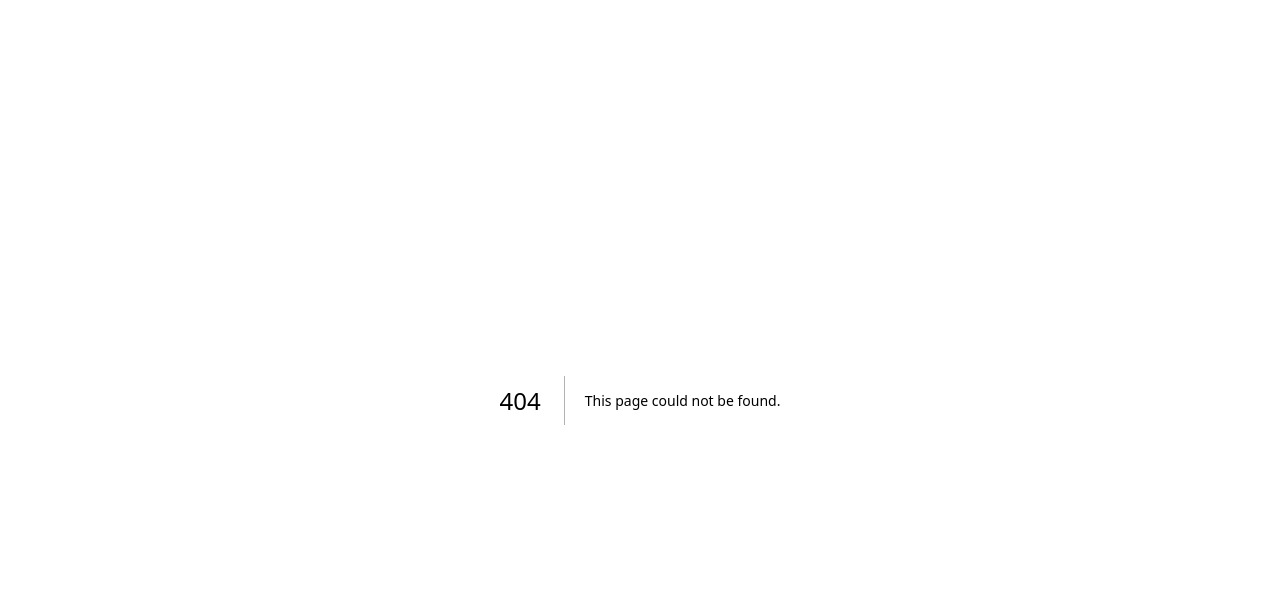
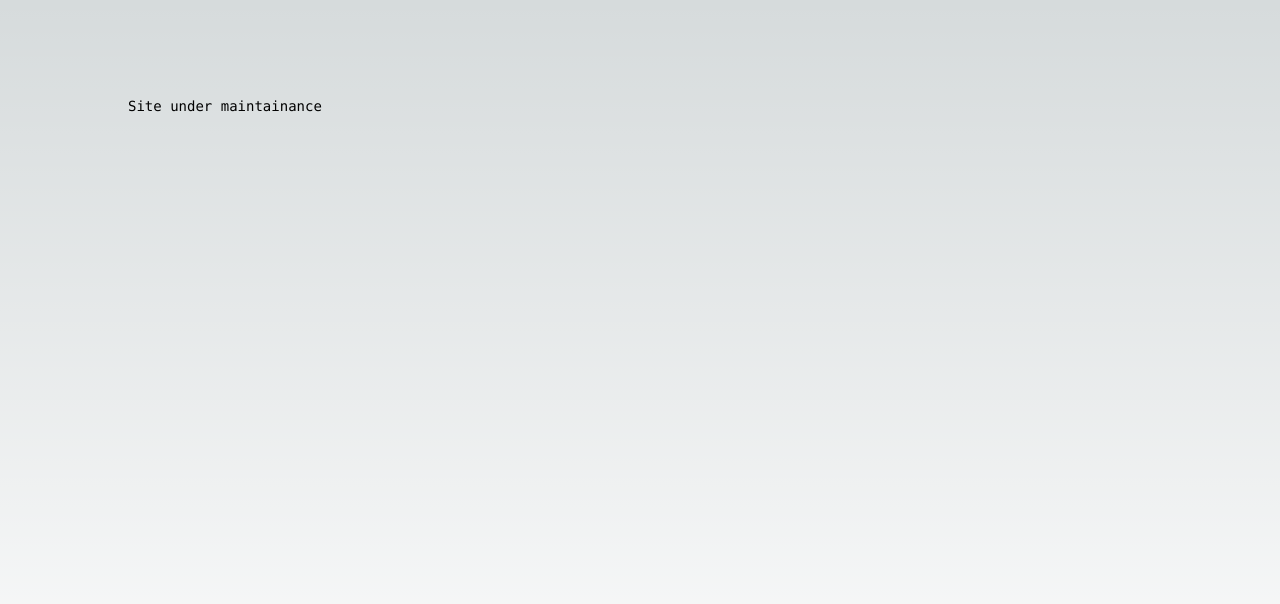
Before and after one commit to hellogalaxy24/nextjs, a Next.js app: page /maintainance in a window 1280 px wide. Before the commit this address had no page. Shown: the top 604 px of the page. Built offline with nearby package versions, Linux system fonts and the light colour scheme.

Commit message:
Create page.tsx

```diff
--- /dev/null
+++ b/app/maintainance/page.tsx
@@ -0,0 +1,11 @@
+import Image from "next/image";
+
+export default function Home() {
+  return (
+    <main className="flex min-h-screen flex-col items-center justify-between p-24">
+      <div className="z-10 w-full max-w-5xl items-center justify-between font-mono text-sm lg:flex">
+        <p> Site under maintainance </p>
+      </div>
+    </main>
+  );
+}
```
